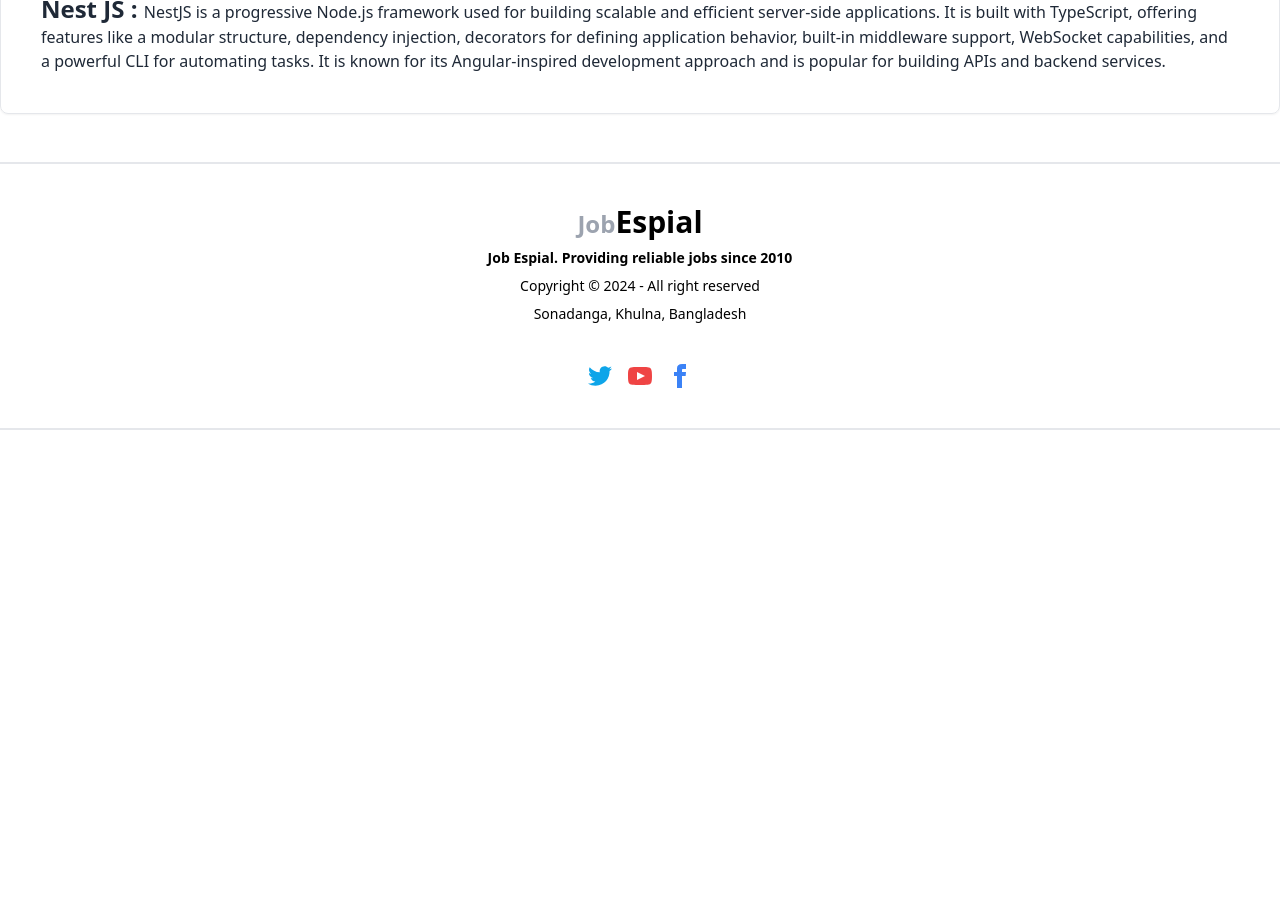
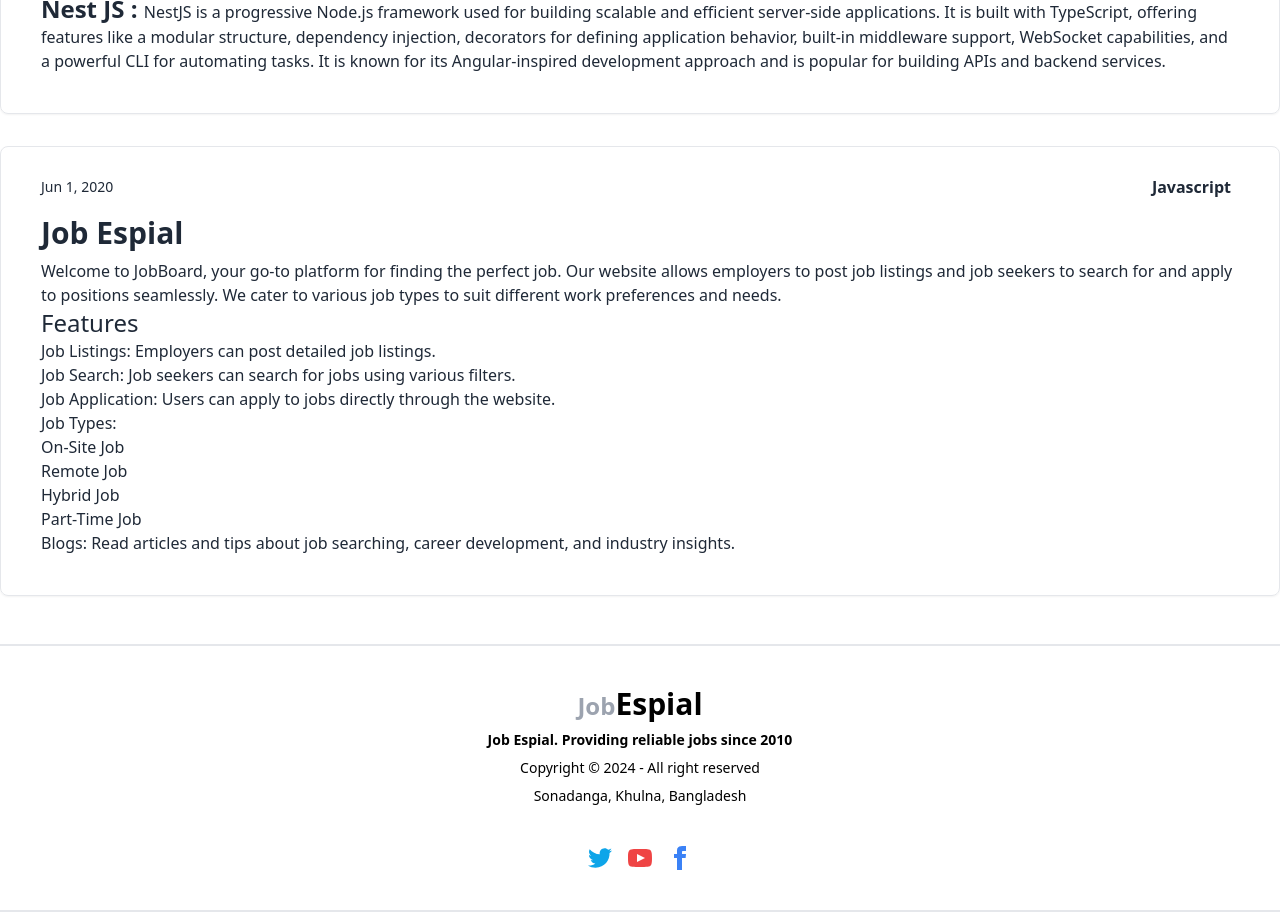
Before and after one commit to Md-Siddik/job-espial-client, a React (Vite) app: page /blogs in a window 1280 px wide. Shown: the part 1440-2352 px from the top of the page. Before the commit the page ends 1870 px from the top, so only its background shows below. Built offline with nearby package versions, Linux system fonts and the light colour scheme; no server answers.

Commit message:
Final Update

```diff
--- a/src/AppliedJobs/AppliedJobs.jsx
+++ b/src/AppliedJobs/AppliedJobs.jsx
@@ -33,7 +33,7 @@
     }
 
     return (
-        <div>
+        <div className="container mx-auto">
             <div className="flex justify-center">
                 <details className="dropdown">
                     <summary className="m-1 btn">Job Category</summary>
--- a/src/Blogs/Blogs.jsx
+++ b/src/Blogs/Blogs.jsx
@@ -56,6 +56,35 @@
                     </div>
                 </div>
             </div>
+
+            <div className="py-4">
+                <div className="container w-full px-10 py-6 pb-10 mx-auto rounded-lg shadow-sm border">
+                    <div className="flex items-center justify-between">
+                        <span className="text-sm dark:text-gray-600">Jun 1, 2020</span>
+                        <a rel="noopener noreferrer" href="#" className="px-2 py-1 font-bold rounded dark:bg-default-600 dark:text-gray-50">Javascript</a>
+                    </div>
+                    <div className="mt-3">
+                        <a rel="noopener noreferrer" href="#" className="text-3xl font-bold hover:underline">Job Espial</a>
+                        <p className="mt-2">Welcome to JobBoard, your go-to platform for finding the perfect job. Our website allows employers to post job listings and job seekers to search for and apply to positions seamlessly. We cater to various job types to suit different work preferences and needs.</p>
+                        <h1 className="text-2xl text-bold">Features</h1>
+                        <ul>
+                            <li>Job Listings: Employers can post detailed job listings.</li>
+                            <li>Job Search: Job seekers can search for jobs using various filters.</li>
+                            <li>Job Application: Users can apply to jobs directly through the website.</li>
+                            <li>Job Types:
+                                <ul>
+                                    <li>On-Site Job</li>
+                                    <li>Remote Job</li>
+                                    <li>Hybrid Job</li>
+                                    <li>Part-Time Job</li>
+                                </ul>
+                            </li>
+                            <li>Blogs: Read articles and tips about job searching, career development, and industry insights.</li>
+                        </ul>
+
+                    </div>
+                </div>
+            </div>
         </div>
     );
 };
--- a/src/JobTabs/JobTabs.jsx
+++ b/src/JobTabs/JobTabs.jsx
@@ -2,7 +2,6 @@
 import 'react-tabs/style/react-tabs.css';
 import Card from "../Cards/Card";
 import { useEffect, useState } from 'react';
-import { motion } from "framer-motion"
 
 const JobTabs = () => {
 
```
